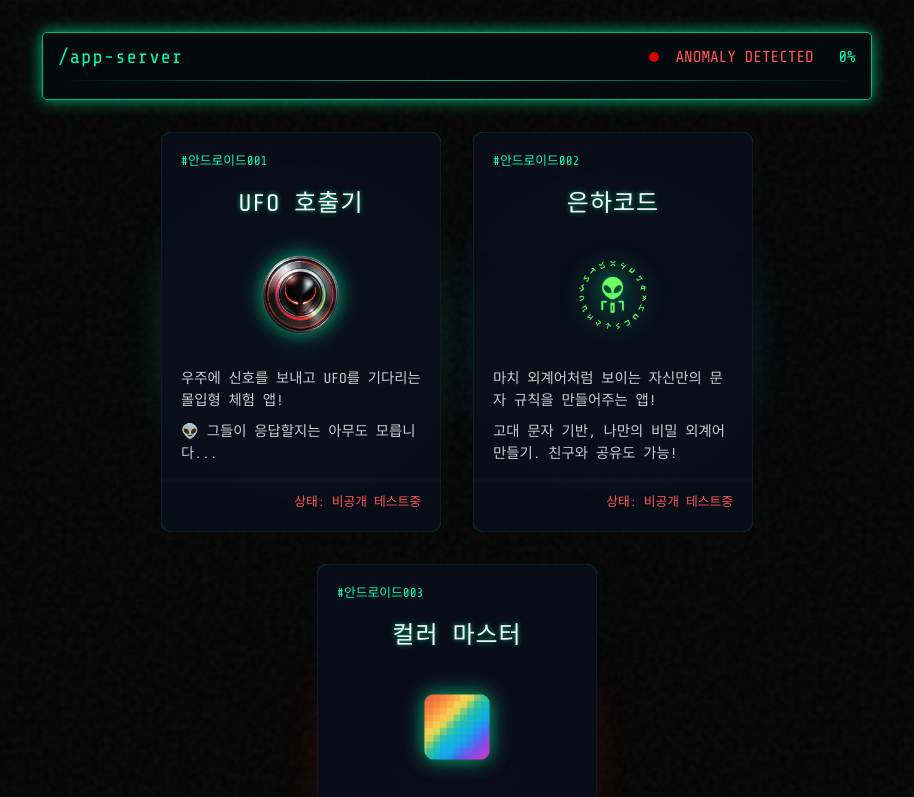
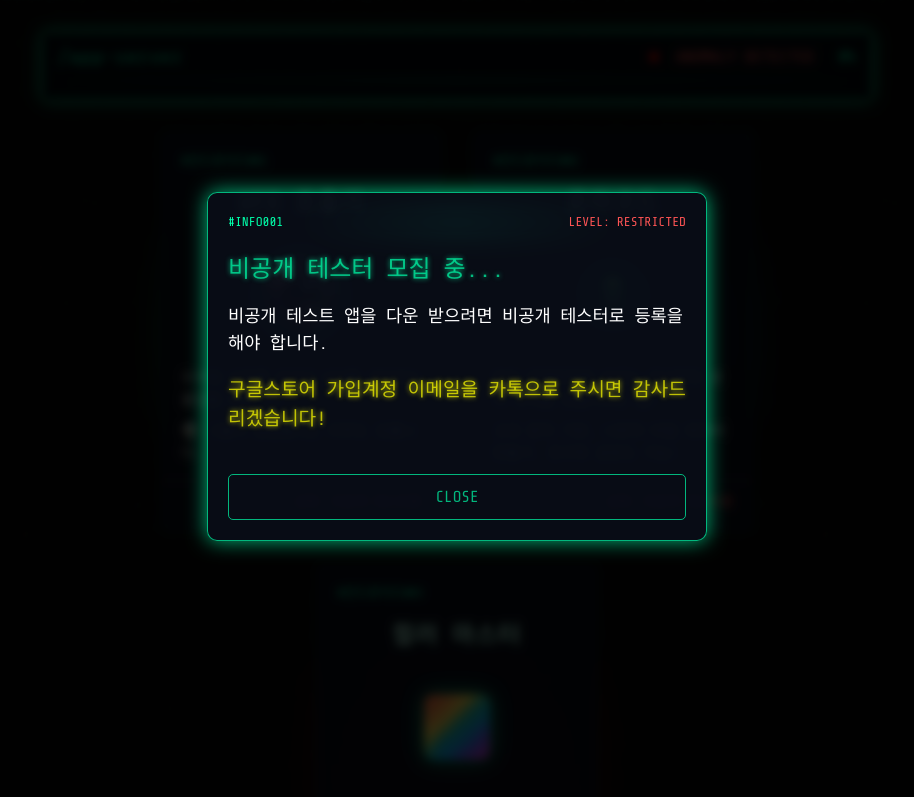
Before and after one commit to alchegit/alchegit.github.io, a plain HTML site: page index.html in a window 1280 px wide. Shown: the top 797 px of the page, without its empty margins (183-1097 px from the left). Drawn offline with nearby package versions, Linux system fonts and the light colour scheme.

Commit message:
테스터 참가 권유 팝업창 추가

```diff
--- a/index.html
+++ b/index.html
@@ -9,7 +9,29 @@
         <script src="script.js"></script>
     </head>
     <body>
-                <div class="container-fluid cyber-background">
+        <!-- 팝업 모달 추가 -->
+        <div class="cyber-modal" id="welcomeModal">
+            <div class="cyber-modal-content">
+                <div class="cyber-modal-header">
+                    <div class="modal-glitch"></div>
+                    <div class="modal-glow"></div>
+                    <div class="card-header-area">
+                        <div class="card-id">#INFO001</div>
+                        <div class="card-security">LEVEL: RESTRICTED</div>
+                    </div>
+                </div>
+                <div class="cyber-modal-body">
+                    <div class="cyber-text" data-lang-ko="비공개 테스터 모집 중..." data-lang-en="Recruiting Private Testers..."></div>
+                    <div class="cyber-subtext" data-lang-ko="비공개 테스트 앱을 다운 받으려면 비공개 테스터로 등록을 해야 합니다."
+                         data-lang-en="To download the private test app, you need to register as a private tester."></div>
+                    <div class="cyber-highlight" data-lang-ko="구글스토어 가입계정 이메일을 카톡으로 주시면 감사드리겠습니다!"
+                         data-lang-en="Please send your Google Store account email via KakaoTalk!"></div>
+                </div>
+                <button class="cyber-button modal-close" data-lang-ko="CLOSE" data-lang-en="CLOSE">CLOSE</button>
+            </div>
+        </div>
+
+        <div class="container-fluid cyber-background">
             <div class="noise-overlay"></div>
             <div class="grid-overlay"></div>
 
--- a/script.js
+++ b/script.js
@@ -1,4 +1,25 @@
 document.addEventListener("DOMContentLoaded", () => {
+    // Show modal on page load
+    const welcomeModal = document.getElementById('welcomeModal');
+    if (welcomeModal) {
+        welcomeModal.style.display = 'block';
+    }
+
+    // Close modal on button click
+    const closeButton = document.querySelector('.modal-close');
+    if (closeButton) {
+        closeButton.addEventListener('click', () => {
+            welcomeModal.style.display = 'none';
+        });
+    }
+
+    // Close modal when clicking outside
+    window.addEventListener('click', (e) => {
+        if (e.target === welcomeModal) {
+            welcomeModal.style.display = 'none';
+        }
+    });
+
     // Language handling
     function updateLanguage() {
         const lang = document.documentElement.lang || 'ko';
--- a/style.css
+++ b/style.css
@@ -520,3 +520,114 @@ body {
 		opacity: 0.1;
 	}
 }
+
+/* Modal Styling */
+.cyber-modal {
+    display: none;
+    position: fixed;
+    top: 0;
+    left: 0;
+    width: 100%;
+    height: 100%;
+    background-color: rgba(0, 0, 0, 0.8);
+    z-index: 1000;
+    backdrop-filter: blur(5px);
+}
+
+.cyber-modal-content {
+    position: relative;
+    background-color: var(--card-bg);
+    margin: 15% auto;
+    padding: 20px;
+    width: 90%;
+    max-width: 500px;
+    border-radius: 10px;
+    border: 1px solid var(--primary-glow);
+    box-shadow: 0 0 20px var(--primary-glow);
+    animation: modalAppear 0.3s ease-out;
+}
+
+@keyframes modalAppear {
+    from {
+        transform: translateY(-20px);
+        opacity: 0;
+    }
+    to {
+        transform: translateY(0);
+        opacity: 1;
+    }
+}
+
+.cyber-modal-header {
+    position: relative;
+    margin-bottom: 20px;
+}
+
+.modal-glitch {
+    position: absolute;
+    top: 0;
+    left: 0;
+    right: 0;
+    bottom: 0;
+    background-color: var(--card-bg);
+    z-index: -1;
+    border-radius: 5px;
+    animation: glitch-1 3s infinite linear alternate-reverse;
+}
+
+.modal-glow {
+    position: absolute;
+    top: -5px;
+    left: -5px;
+    right: -5px;
+    bottom: -5px;
+    border-radius: 15px;
+    z-index: -2;
+    background: radial-gradient(circle, var(--primary-glow) 0%, transparent 70%);
+    opacity: 0.7;
+    filter: blur(15px);
+}
+
+.cyber-modal-body {
+    margin: 20px 0;
+}
+
+.cyber-text {
+    font-size: 1.5rem;
+    color: var(--primary-glow);
+    margin-bottom: 15px;
+    text-shadow: 0 0 5px var(--primary-glow);
+}
+
+.cyber-subtext {
+    font-size: 1.1rem;
+    color: #fff;
+    margin-bottom: 15px;
+    line-height: 1.5;
+}
+
+.cyber-highlight {
+    font-size: 1.2rem;
+    color: var(--warning-glow);
+    text-shadow: 0 0 5px var(--warning-glow);
+    margin-top: 20px;
+}
+
+.cyber-button {
+    background-color: transparent;
+    border: 1px solid var(--primary-glow);
+    color: var(--primary-glow);
+    padding: 10px 20px;
+    border-radius: 5px;
+    cursor: pointer;
+    font-family: "Share Tech Mono", monospace;
+    transition: all 0.3s ease;
+    margin-top: 20px;
+    width: 100%;
+}
+
+.cyber-button:hover {
+    background-color: var(--primary-glow);
+    color: #000;
+    box-shadow: 0 0 15px var(--primary-glow);
+}
```
